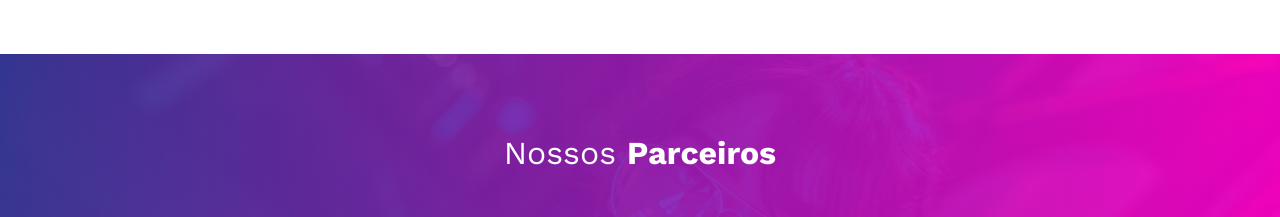
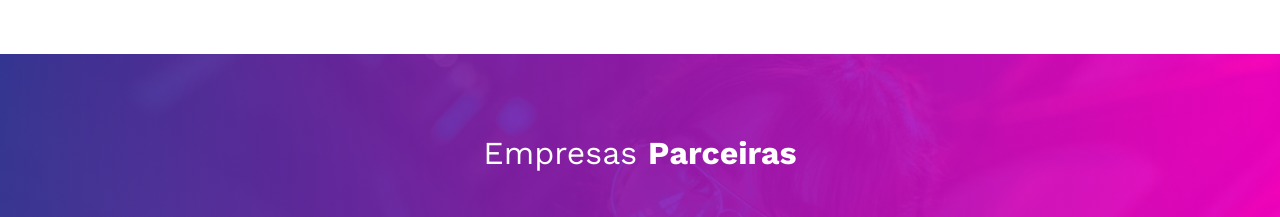
Before and after one commit to digitalaron/aron, a website: page index.html in a window 1280 px wide. Shown: the part 5060-5277 px from the top of the page. Drawn offline with nearby package versions, Linux system fonts and the light colour scheme.

Commit message:
Empresas Parceiras

```diff
--- a/index.html
+++ b/index.html
@@ -508,7 +508,7 @@
                 <div class="col-md-12">
                     <!-- Section Title -->
                     <div class="title-wrap mb-5">
-                        <h2>Nossos <b>Parceiros</b></h2>
+                        <h2>Empresas <b>Parceiras</b></h2>
                     </div>
                     <!-- End of Section Title -->
                 </div>
```
